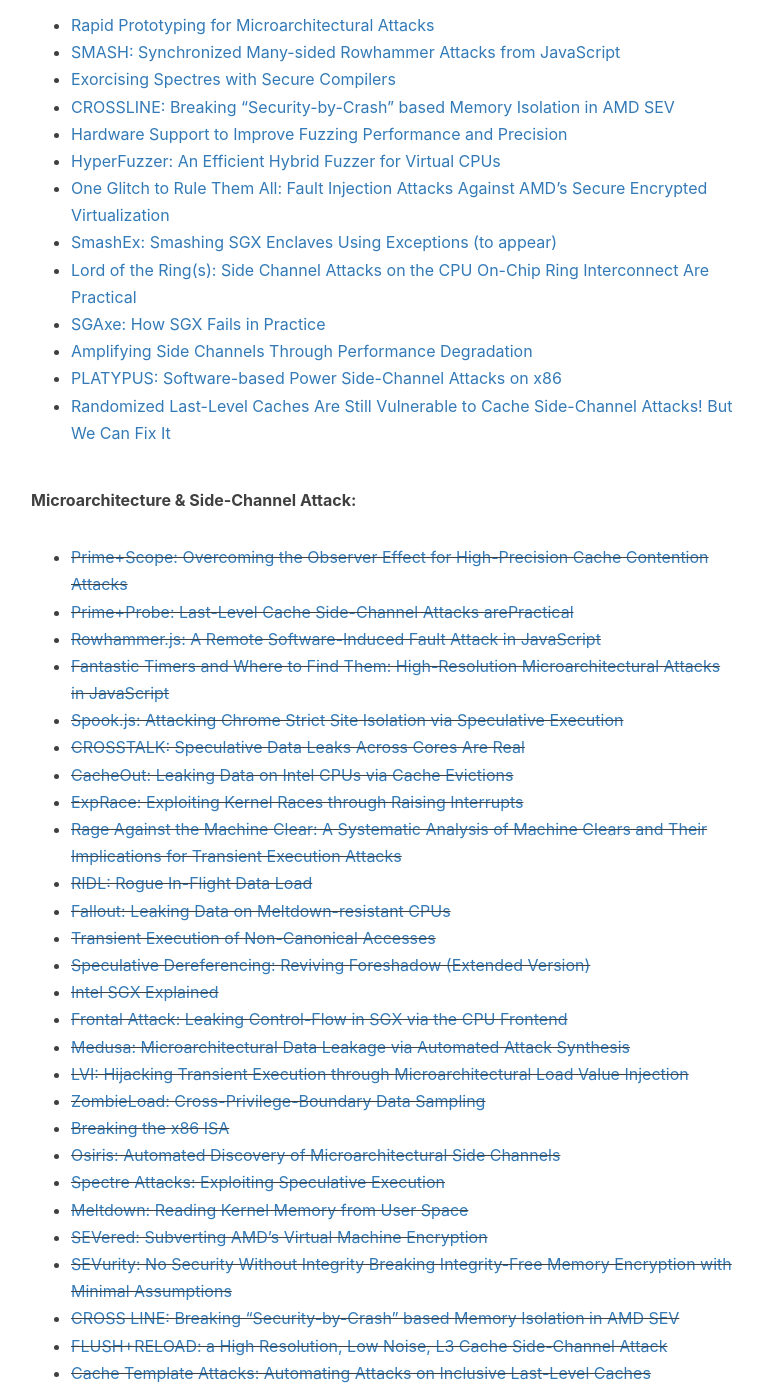
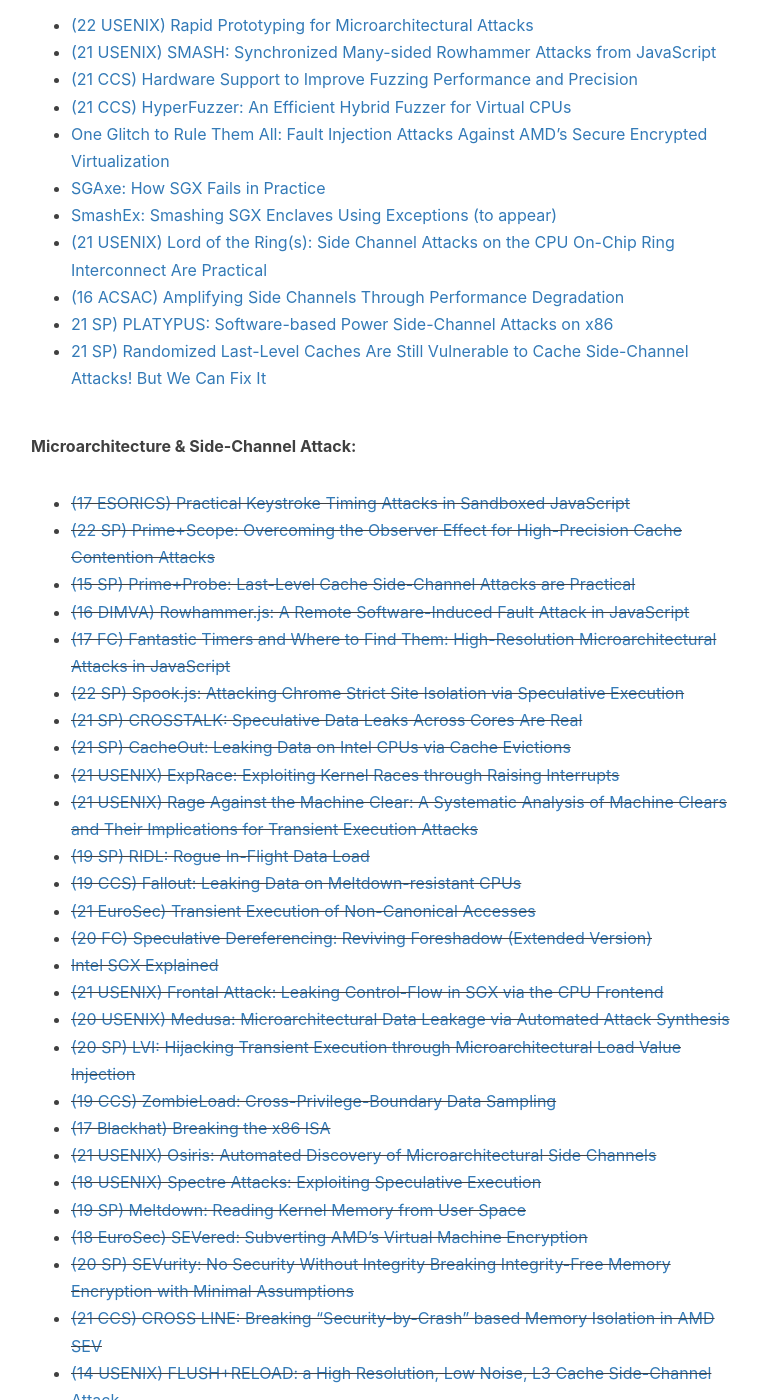
Before and after one commit to Jdkhnjggf/Jdkhnjggf.github.io, a Jekyll site: the page built from _posts/2021-04-27-Paper-Reading-List.markdown, in a window 1280 px wide and 1400 px high, scrolled down 1147 px. Shown: the whole window, without its empty margins (234-997 px from the left). Built offline with Jekyll 4.4.1, drawn with Linux system fonts in a browser that asks for light colours; nearby versions of some CDN libraries; comment, search, counter and statistics services are not loaded; some of the changed text lies outside the part shown.

Commit message:
add papers

```diff
--- a/_posts/2021-04-27-Paper-Reading-List.markdown
+++ b/_posts/2021-04-27-Paper-Reading-List.markdown
@@ -29,49 +29,48 @@
 
 
 **TODO**
-* [Rapid Prototyping for Microarchitectural Attacks](https://misc0110.net/files/rapid_prototyping_sec22.pdf)
-* [SMASH: Synchronized Many-sided Rowhammer Attacks from JavaScript](https://www.usenix.org/system/files/sec21-de-ridder.pdf)
-* [Exorcising Spectres with Secure Compilers](https://publications.cispa.saarland/3327/1/prisc-spectre.pdf)
-* [CROSSLINE: Breaking “Security-by-Crash” based Memory Isolation in AMD SEV](https://arxiv.org/pdf/2008.00146.pdf)
-* [Hardware Support to Improve Fuzzing Performance and Precision](http://hparch.gatech.edu/papers/yonghae_2021_ccs.pdf)
-* [HyperFuzzer: An Efficient Hybrid Fuzzer for Virtual CPUs](https://www.microsoft.com/en-us/research/uploads/prod/2021/09/hyperfuzzer-ccs21.pdf)
+* [(22 USENIX) Rapid Prototyping for Microarchitectural Attacks](https://misc0110.net/files/rapid_prototyping_sec22.pdf)
+* [(21 USENIX) SMASH: Synchronized Many-sided Rowhammer Attacks from JavaScript](https://www.usenix.org/system/files/sec21-de-ridder.pdf)
+* [(21 CCS) Hardware Support to Improve Fuzzing Performance and Precision](http://hparch.gatech.edu/papers/yonghae_2021_ccs.pdf)
+* [(21 CCS) HyperFuzzer: An Efficient Hybrid Fuzzer for Virtual CPUs](https://www.microsoft.com/en-us/research/uploads/prod/2021/09/hyperfuzzer-ccs21.pdf)
 * [One Glitch to Rule Them All: Fault Injection Attacks Against AMD’s Secure Encrypted Virtualization](https://arxiv.org/pdf/2108.04575.pdf)
+* [SGAxe: How SGX Fails in Practice](https://cacheoutattack.com/files/SGAxe.pdf)
 * [SmashEx: Smashing SGX Enclaves Using Exceptions (to appear)]()
-* [Lord of the Ring(s): Side Channel Attacks on the CPU On-Chip Ring Interconnect Are Practical](https://www.usenix.org/system/files/sec21-paccagnella.pdf)
-* [SGAxe: How SGX Fails in Practice](https://cacheoutattack.com/files/SGAxe.pdf)
-* [Amplifying Side Channels Through Performance Degradation](https://eprint.iacr.org/2015/1141.pdf)
-* [PLATYPUS: Software-based Power Side-Channel Attacks on x86](https://platypusattack.com/platypus.pdf)
-* [Randomized Last-Level Caches Are Still Vulnerable to Cache Side-Channel Attacks! But We Can Fix It](https://arxiv.org/pdf/2008.01957.pdf)
+* [(21 USENIX) Lord of the Ring(s): Side Channel Attacks on the CPU On-Chip Ring Interconnect Are Practical](https://www.usenix.org/system/files/sec21-paccagnella.pdf)
+* [(16 ACSAC) Amplifying Side Channels Through Performance Degradation](https://eprint.iacr.org/2015/1141.pdf)
+* [21 SP) PLATYPUS: Software-based Power Side-Channel Attacks on x86](https://platypusattack.com/platypus.pdf)
+* [21 SP) Randomized Last-Level Caches Are Still Vulnerable to Cache Side-Channel Attacks! But We Can Fix It](https://arxiv.org/pdf/2008.01957.pdf)
 
 
 **Microarchitecture & Side-Channel Attack:**
-* ~~[Prime+Scope: Overcoming the Observer Effect for High-Precision Cache Contention Attacks](https://www.esat.kuleuven.be/cosic/publications/article-3405.pdf)~~
-* ~~[Prime+Probe: Last-Level Cache Side-Channel Attacks arePractical](http://palms.ee.princeton.edu/system/files/SP_vfinal.pdf)~~
-* ~~[Rowhammer.js: A Remote Software-Induced Fault Attack in JavaScript](https://gruss.cc/files/rowhammerjs.pdf)~~
-* ~~[Fantastic Timers and Where to Find Them: High-Resolution Microarchitectural Attacks in JavaScript](https://misc0110.net/files/timers.pdf)~~
-* ~~[Spook.js: Attacking Chrome Strict Site Isolation via Speculative Execution](https://www.spookjs.com/files/spook-js.pdf)~~
-* ~~[CROSSTALK: Speculative Data Leaks Across Cores Are Real](https://download.vusec.net/papers/crosstalk_sp21.pdf)~~
-* ~~[CacheOut: Leaking Data on Intel CPUs via Cache Evictions](https://cacheoutattack.com/files/CacheOut.pdf)~~
-* ~~[ExpRace: Exploiting Kernel Races through Raising Interrupts](https://www.usenix.org/system/files/sec21-lee-yoochan.pdf)~~
-* ~~[Rage Against the Machine Clear: A Systematic Analysis of Machine Clears and Their Implications for Transient Execution Attacks](https://www.usenix.org/system/files/sec21-ragab.pdf)~~
-* ~~[RIDL: Rogue In-Flight Data Load](https://mdsattacks.com/files/ridl.pdf)~~
-* ~~[Fallout: Leaking Data on Meltdown-resistant CPUs](https://mdsattacks.com/files/fallout.pdf)~~
-* ~~[Transient Execution of Non-Canonical Accesses](https://saidganim.github.io/pdfs/AMD_NCTE.pdf)~~
-* ~~[Speculative Dereferencing: Reviving Foreshadow (Extended Version)](https://misc0110.net/files/specderef.pdf)~~
+* ~~[(17 ESORICS) Practical Keystroke Timing Attacks in Sandboxed JavaScript](https://misc0110.net/files/keystroke_js.pdf)~~
+* ~~[(22 SP) Prime+Scope: Overcoming the Observer Effect for High-Precision Cache Contention Attacks](https://www.esat.kuleuven.be/cosic/publications/article-3405.pdf)~~
+* ~~[(15 SP) Prime+Probe: Last-Level Cache Side-Channel Attacks are Practical](http://palms.ee.princeton.edu/system/files/SP_vfinal.pdf)~~
+* ~~[(16 DIMVA) Rowhammer.js: A Remote Software-Induced Fault Attack in JavaScript](https://gruss.cc/files/rowhammerjs.pdf)~~
+* ~~[(17 FC) Fantastic Timers and Where to Find Them: High-Resolution Microarchitectural Attacks in JavaScript](https://misc0110.net/files/timers.pdf)~~
+* ~~[(22 SP) Spook.js: Attacking Chrome Strict Site Isolation via Speculative Execution](https://www.spookjs.com/files/spook-js.pdf)~~
+* ~~[(21 SP) CROSSTALK: Speculative Data Leaks Across Cores Are Real](https://download.vusec.net/papers/crosstalk_sp21.pdf)~~
+* ~~[(21 SP) CacheOut: Leaking Data on Intel CPUs via Cache Evictions](https://cacheoutattack.com/files/CacheOut.pdf)~~
+* ~~[(21 USENIX) ExpRace: Exploiting Kernel Races through Raising Interrupts](https://www.usenix.org/system/files/sec21-lee-yoochan.pdf)~~
+* ~~[(21 USENIX) Rage Against the Machine Clear: A Systematic Analysis of Machine Clears and Their Implications for Transient Execution Attacks](https://www.usenix.org/system/files/sec21-ragab.pdf)~~
+* ~~[(19 SP) RIDL: Rogue In-Flight Data Load](https://mdsattacks.com/files/ridl.pdf)~~
+* ~~[(19 CCS) Fallout: Leaking Data on Meltdown-resistant CPUs](https://mdsattacks.com/files/fallout.pdf)~~
+* ~~[(21 EuroSec) Transient Execution of Non-Canonical Accesses](https://saidganim.github.io/pdfs/AMD_NCTE.pdf)~~
+* ~~[(20 FC) Speculative Dereferencing: Reviving Foreshadow (Extended Version)](https://misc0110.net/files/specderef.pdf)~~
 * ~~[Intel SGX Explained](https://eprint.iacr.org/2016/086.pdf)~~
-* ~~[Frontal Attack: Leaking Control-Flow in SGX via the CPU Frontend](https://arxiv.org/pdf/2005.11516.pdf)~~
-* ~~[Medusa: Microarchitectural Data Leakage via Automated Attack Synthesis](https://www.usenix.org/system/files/sec20-moghimi-medusa.pdf)~~
-* ~~[LVI: Hijacking Transient Execution through Microarchitectural Load Value Injection](https://lviattack.eu/lvi.pdf)~~
-* ~~[ZombieLoad: Cross-Privilege-Boundary Data Sampling](https://zombieloadattack.com/zombieload.pdf)~~
-* ~~[Breaking the x86 ISA](https://www.blackhat.com/docs/us-17/thursday/us-17-Domas-Breaking-The-x86-Instruction-Set-wp.pdf)~~
-* ~~[Osiris: Automated Discovery of Microarchitectural Side Channels](https://publications.cispa.saarland/3431/1/main.pdf)~~
-* ~~[Spectre Attacks: Exploiting Speculative Execution](https://spectreattack.com/spectre.pdf)~~
-* ~~[Meltdown: Reading Kernel Memory from User Space](https://meltdownattack.com/meltdown.pdf)~~
-* ~~[SEVered: Subverting AMD’s Virtual Machine Encryption](https://arxiv.org/pdf/1805.09604.pdf)~~
-* ~~[SEVurity: No Security Without Integrity Breaking Integrity-Free Memory Encryption with Minimal Assumptions](https://arxiv.org/pdf/2004.11071.pdf)~~
-* ~~[CROSS LINE: Breaking “Security-by-Crash” based Memory Isolation in AMD SEV](https://arxiv.org/pdf/2008.00146.pdf)~~
-* ~~[FLUSH+RELOAD: a High Resolution, Low Noise, L3 Cache Side-Channel Attack](https://eprint.iacr.org/2013/448.pdf)~~
-* ~~[Cache Template Attacks: Automating Attacks on Inclusive Last-Level Caches](https://gruss.cc/files/cta.pdf)~~
+* ~~[(21 USENIX) Frontal Attack: Leaking Control-Flow in SGX via the CPU Frontend](https://arxiv.org/pdf/2005.11516.pdf)~~
+* ~~[(20 USENIX) Medusa: Microarchitectural Data Leakage via Automated Attack Synthesis](https://www.usenix.org/system/files/sec20-moghimi-medusa.pdf)~~
+* ~~[(20 SP) LVI: Hijacking Transient Execution through Microarchitectural Load Value Injection](https://lviattack.eu/lvi.pdf)~~
+* ~~[(19 CCS) ZombieLoad: Cross-Privilege-Boundary Data Sampling](https://zombieloadattack.com/zombieload.pdf)~~
+* ~~[(17 Blackhat) Breaking the x86 ISA](https://www.blackhat.com/docs/us-17/thursday/us-17-Domas-Breaking-The-x86-Instruction-Set-wp.pdf)~~
+* ~~[(21 USENIX) Osiris: Automated Discovery of Microarchitectural Side Channels](https://publications.cispa.saarland/3431/1/main.pdf)~~
+* ~~[(18 USENIX) Spectre Attacks: Exploiting Speculative Execution](https://spectreattack.com/spectre.pdf)~~
+* ~~[(19 SP) Meltdown: Reading Kernel Memory from User Space](https://meltdownattack.com/meltdown.pdf)~~
+* ~~[(18 EuroSec) SEVered: Subverting AMD’s Virtual Machine Encryption](https://arxiv.org/pdf/1805.09604.pdf)~~
+* ~~[(20 SP) SEVurity: No Security Without Integrity Breaking Integrity-Free Memory Encryption with Minimal Assumptions](https://arxiv.org/pdf/2004.11071.pdf)~~
+* ~~[(21 CCS) CROSS LINE: Breaking “Security-by-Crash” based Memory Isolation in AMD SEV](https://arxiv.org/pdf/2008.00146.pdf)~~
+* ~~[(14 USENIX) FLUSH+RELOAD: a High Resolution, Low Noise, L3 Cache Side-Channel Attack](https://eprint.iacr.org/2013/448.pdf)~~
+* ~~[(15 USENIX) Cache Template Attacks: Automating Attacks on Inclusive Last-Level Caches](https://gruss.cc/files/cta.pdf)~~
 
 
 **Software Security:**
--- a/about.html
+++ b/about.html
@@ -1,6 +1,6 @@
 ---
 layout: page
-title: " "
+title: "Me"
 description: ""
 header-img: "img/about-bg.jpg"
 ---
```
Also changed, not shown: other parts of _posts/2021-04-27-Paper-Reading-List.markdown (+1 -1 lines).
